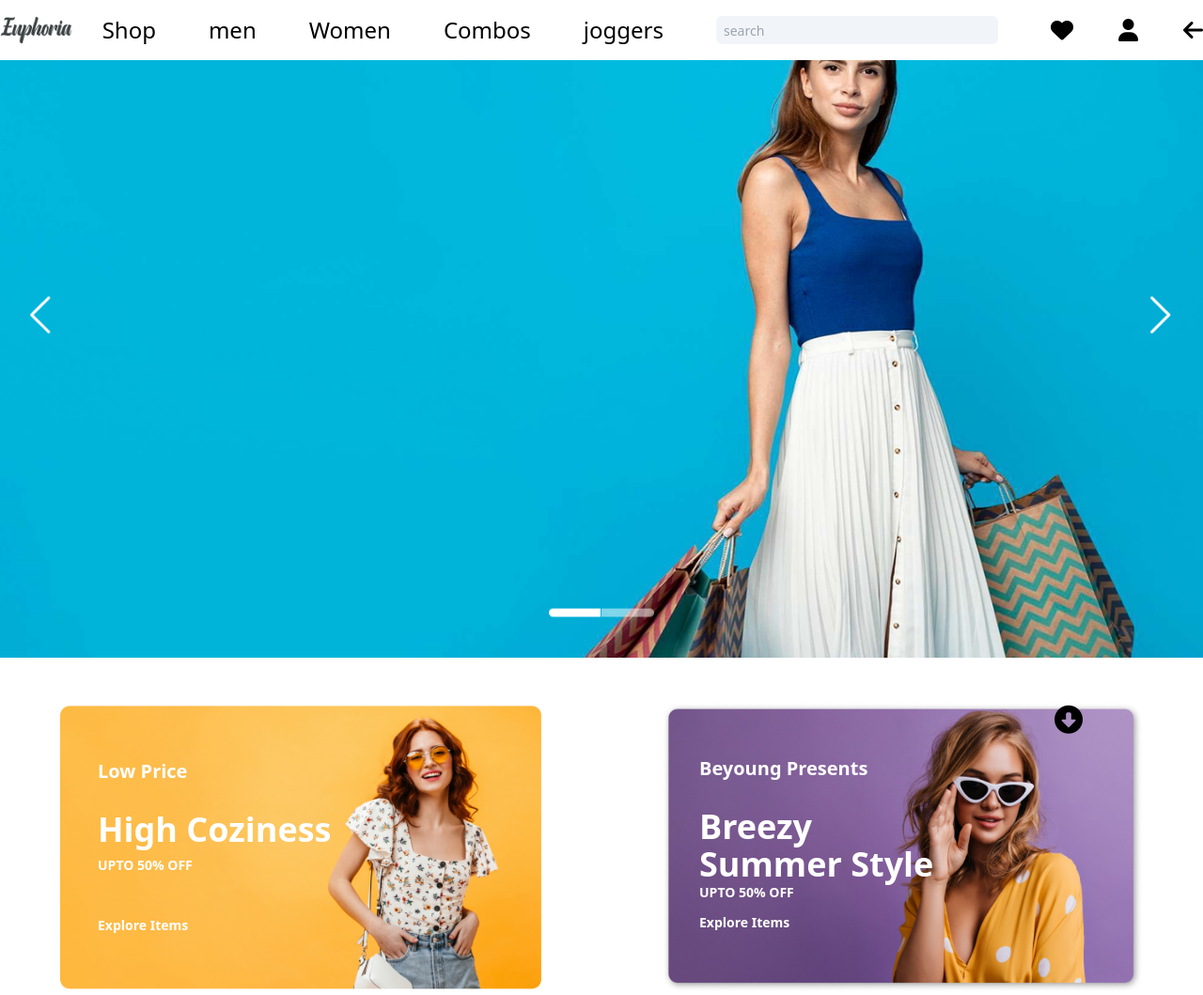
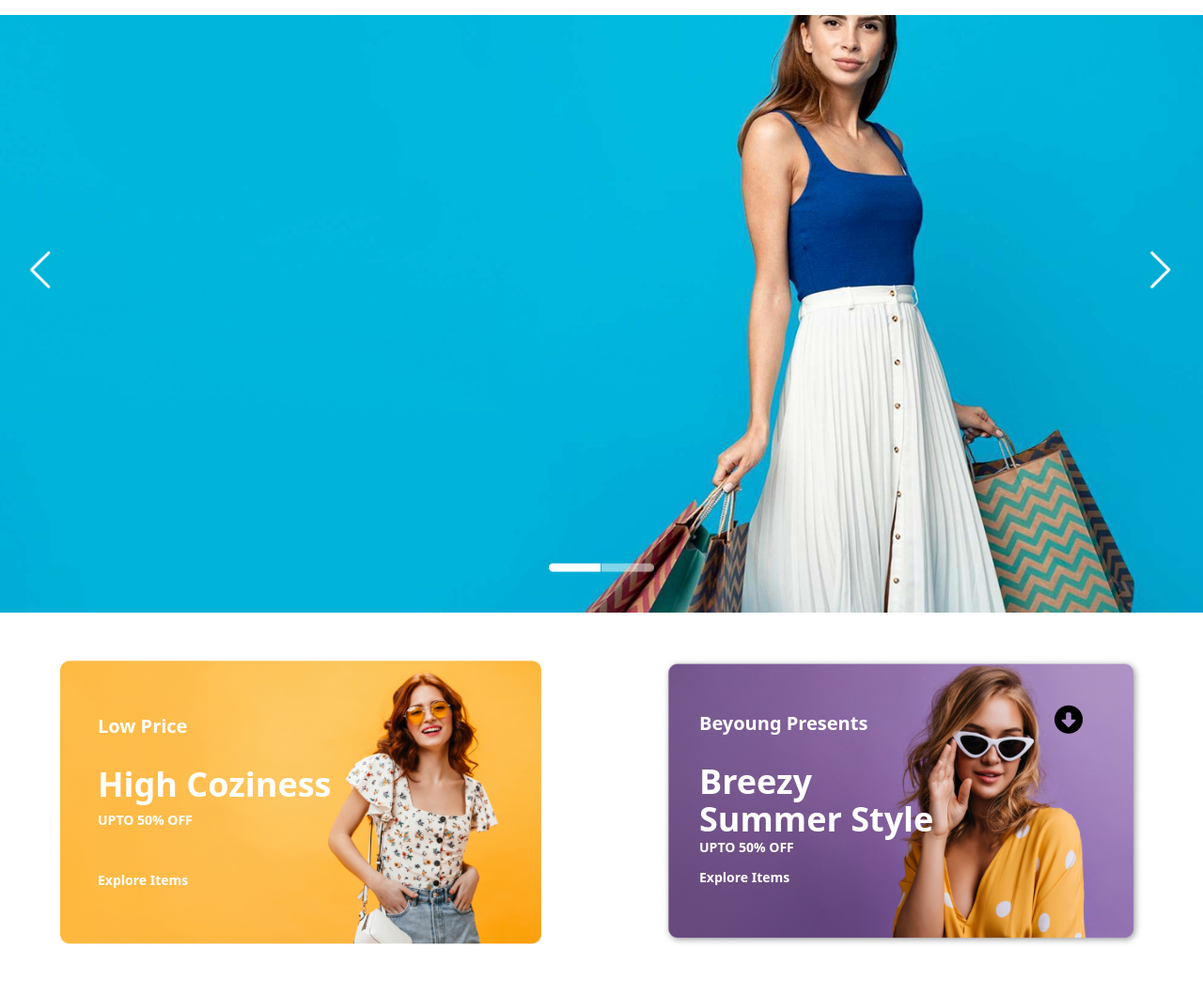
Before and after one commit to MiladShiravandi/tailwind-project, a website: page index.html in a window 1280 px wide. Shown: the top 1059 px of the page at 94% size. Drawn offline with Linux system fonts and the light colour scheme; no server answers.

Commit message:
seconde commit

```diff
--- a/index.html
+++ b/index.html
@@ -15,7 +15,7 @@
 </head>
 <body class="container mx-auto box-border ">
     <!-- menu -->
-    <div class="container mx-auto mt-4 flex items-center justify-start gap-8">
+    <!-- <div class="container mx-auto mt-4 flex items-center justify-start gap-8">
         <div class="logo"><img src="./image/Euphoria.png" alt=""></div>
         <div class="flex items-center gap-14 text-2xl">
             <a href="">Shop</a>
@@ -31,7 +31,7 @@
             </div>
         </div>
 
-    </div>
+    </div> -->
     <!-- baner -->
     <div>
         <img class="w-full mt-4" src="./image/Banner.png" alt="">
```
